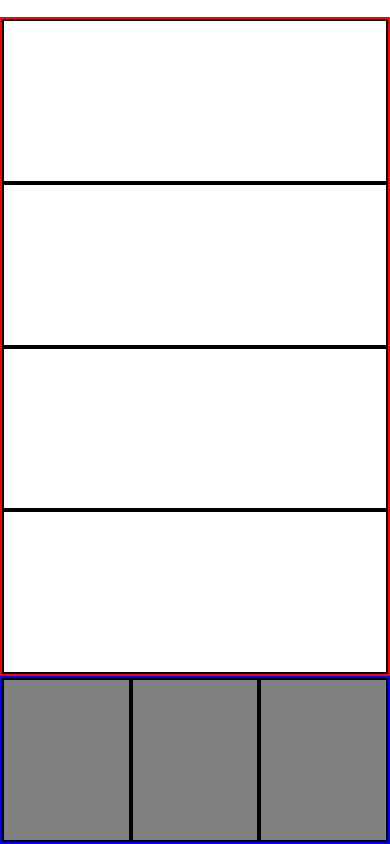
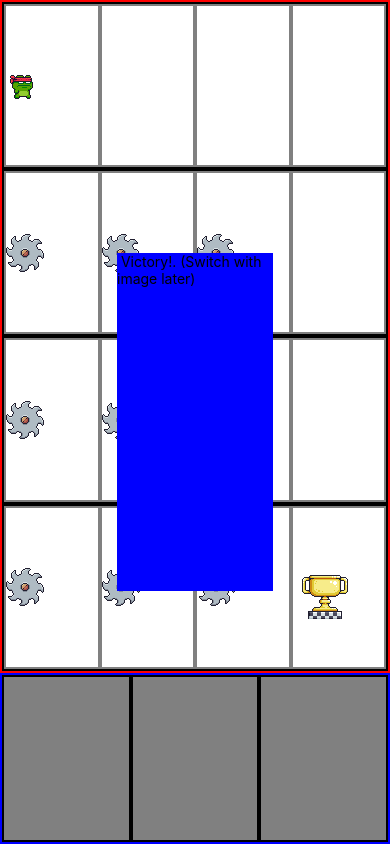
Before and after one commit to meier3/collab-game, a React Native app: screen / in a window 390 px wide. Shown: the top 844 px of the page. Built offline with nearby package versions, Linux system fonts and the light colour scheme.

Commit message:
Transition changes

```diff
--- a/App.js
+++ b/App.js
@@ -8,6 +8,12 @@ const _grid = [
   [1, 1, 1, 3]
 ]
 
+const _grid2 = [
+  [0, 0, 0, 1],
+  [0, 1, 0, 0],
+  [0, 1, 0, 1],
+  [0, 1, 0, 3]
+]
 
 class GridSquare extends Component {
   constructor(props) {
@@ -15,25 +21,25 @@ class GridSquare extends Component {
   }
   render() {
     switch (this.props.type) {
-      case "0":
+      case 0:
         return (
           <View style={styles.square}>
 
           </View>
         )
-      case "1":
+      case 1:
         return (
           <View style={styles.square}>
             <Image style={styles.gridImage} resizeMode='contain' source = {require("./assets/Obstacle.png")} />
           </View>
         )
-      case "2":
+      case 2:
         return (
           <View style={styles.square}>
             <Image style={styles.gridImage} resizeMode='contain' source = {require("./assets/FrogMan.png")} />
           </View>
         )
-      case "3":
+      case 3:
         return (
           <View style={styles.square}>
             <Image style={styles.gridImage} resizeMode='contain' source = {require("./assets/End.png")} />
@@ -51,6 +57,7 @@ class App extends Component {
     this.state = {
       player_num : 1,
       waiting : false,
+      victory : true,
       grid: this.props.mainGrid,
       spritePos: this.props.startPos,
     };
@@ -70,6 +77,21 @@ class App extends Component {
   rightPress = () => {
     let pos = this.state.spritePos;
     this.updateSprite([pos[0], pos[1] + 1])
+  };
+
+  nextLevelPress = () => {
+    if(this.state.victory) {
+      this.setState({ victory : false });
+      this.setState({grid : this.props.anotherGrid});
+      this.setState({spritePos: this.props.startPos});
+      if(this.state.player_num == 1) {
+        this.setState({player_num : 2 })
+      }
+      else {
+        this.setState({player_num : 1 })
+      }
+      this.updateGrid();
+    }
   };
 
   updateSprite(pos) {
@@ -114,7 +136,6 @@ class App extends Component {
     return output;
   }
 
-
   button_left = function(options) {
     if(this.state.player_num == 1){
       return {
@@ -129,6 +150,7 @@ class App extends Component {
       }
     }
   }
+
   button_right = function(options) {
     if(this.state.player_num == 1){
       return {
@@ -163,6 +185,30 @@ class App extends Component {
       }
     }
 
+  popupVictory = function(options) {
+    if(this.state.victory){
+      return {
+        opacity: 1,
+        zIndex: 10,
+        position: "absolute",
+        height: "40%",
+        width: "40%",
+        alignSelf: "center",
+        backgroundColor: "blue"
+      }
+    }
+    else {
+      return {
+        opacity: 0,
+        zIndex: 10,
+        position: "absolute",
+        height: "40%",
+        width: "40%",
+        alignSelf: "center",
+      }
+    }
+  }
+
   popupBox = function(options) {
     if(this.state.waiting){
       return {
@@ -178,6 +224,11 @@ class App extends Component {
     else {
       return {
         opacity: 0,
+        zIndex: 10,
+        position: "absolute",
+        height: "30%",
+        width: "30%",
+        alignSelf: "center",
       }
     }
   }
@@ -189,7 +240,11 @@ class App extends Component {
         <View style = {this.popupBox()}>
           <Text> Waiting for other player. (Switch with waiting image later) </Text>
         </View>
-
+        <TouchableHighlight style = {this.popupVictory()} onPress={this.nextLevelPress}>
+          <View>
+            <Text> Victory!. (Switch with image later) </Text>
+          </View>
+        </TouchableHighlight>
         <View style={styles.gameview}>
           {this.renderGrid()}
         </View>
@@ -222,6 +277,7 @@ class App extends Component {
 App.defaultProps = {
   // 0 = empty, 1 = obstacle, 2 = sprite, 3 = final
   mainGrid: _grid,
+  anotherGrid : _grid2,
   startPos: [0, 0],
 };
 
```
